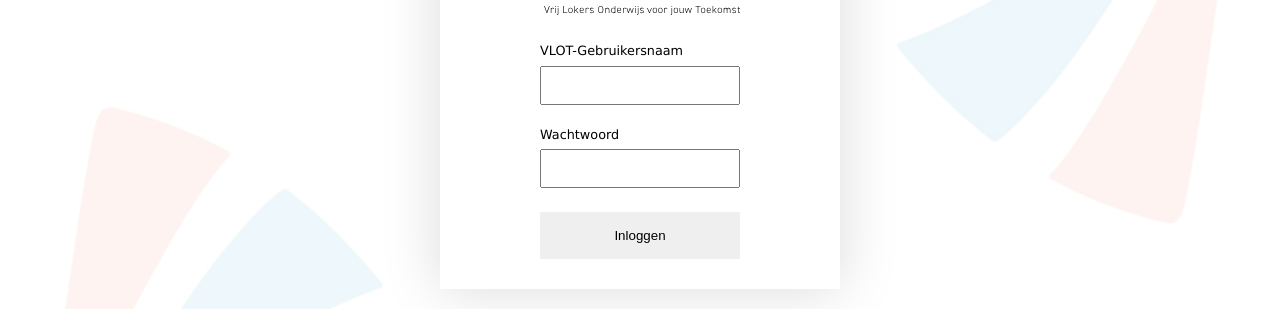
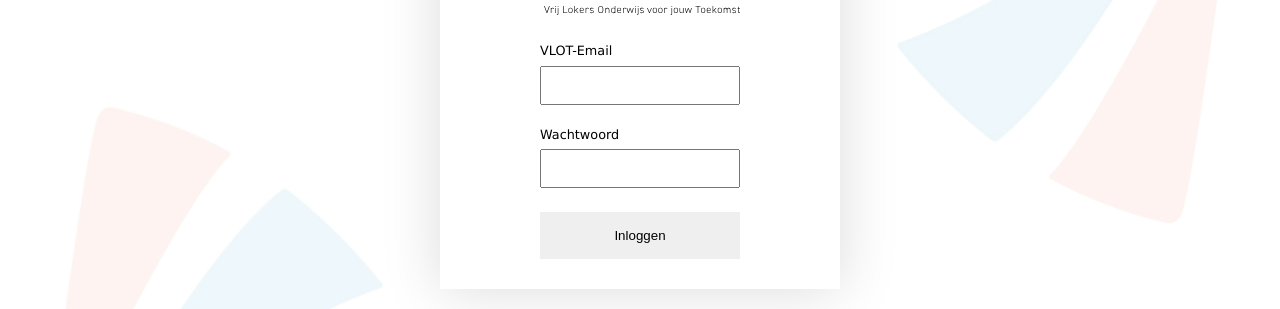
Before and after one commit to BjornVanHoorde/VLOT-taalportfolio, a React (Create React App) app in the folder app/: page /auth/login in a window 1280 px wide. Shown: the part 311-620 px from the top of the page. Built offline with nearby package versions, Linux system fonts and the light colour scheme.

Commit message:
✨ Login frontend

```diff
--- a/app/src/components/App/App.js
+++ b/app/src/components/App/App.js
@@ -4,6 +4,8 @@ import { AuthRoutes } from "../../core/routes";
 import OnBoardingLayout from "./Auth/OnBoardingLayout";
 import LoginScreen from "./Auth/login/LoginScreen";
 import Home from "./Screens/Home";
+import AuthContainer from "./Auth/AuthContainer";
+import AppLayout from "./AppLayout";
 
 const App = () => {
   return (
@@ -14,9 +16,19 @@ const App = () => {
           <Route path={AuthRoutes.Index} element={<OnBoardingLayout />}>
             <Route path={AuthRoutes.Login} element={<LoginScreen />} />
           </Route>
-          <Route path="/home" element={<Home />} />
-          {/* REST ROUTES */}
-          <Route path="*" element={<Navigate to={AuthRoutes.Login} />} />
+          {/* MAIN ROUTES */}
+          {/* From here on out you have te be logged in */}
+          <Route
+            element={
+              <AuthContainer>
+                <AppLayout />
+              </AuthContainer>
+            }
+          >
+            <Route path="/home" element={<Home />} />
+            {/* REST ROUTES */}
+            <Route path="*" element={<Navigate to={AuthRoutes.Login} />} />
+          </Route>
         </Routes>
       </AuthProvider>
     </>
--- a/app/src/components/App/Auth/login/LoginScreen.js
+++ b/app/src/components/App/Auth/login/LoginScreen.js
@@ -1,24 +1,74 @@
-import logo from '../../../../img/logo.svg'
+import useMutation from "../../../../core/hooks/useMutation";
+import logo from "../../../../img/logo.svg";
+import { useAuthContext } from "../AuthProvider";
+import useForm from "../../../../core/hooks/useForm";
+import * as yup from "yup";
+
+const schema = yup.object().shape({
+  email: yup.string().email().required(),
+  password: yup.string().required(),
+});
+
+const defaultData = {
+  email: "",
+  password: "",
+};
 
 const LoginScreen = () => {
-  return(
+  const { login } = useAuthContext();
+  const { isLoading, error, mutate } = useMutation();
+
+  const { values, errors, handleChange, handleSubmit } = useForm(schema, {
+    ...defaultData,
+  });
+
+  const handleData = (values) => {
+    mutate(`${process.env.REACT_APP_API_URL}/login`, {
+      method: "POST",
+      data: values,
+      onSuccess: (data) => {
+        login(data);
+      },
+    });
+  };
+
+  return (
     <div id="auth">
       <div id="auth-login">
-                <img src={logo} alt='logo'/>
-            <form className="auth-form">
-                <div className='form-item'>
-                    <label>VLOT-Gebruikersnaam</label>
-                    <input type={Text}></input>
+        <img src={logo} alt="logo" />
+        <form
+          className="auth-form"
+          onSubmit={handleSubmit(handleData)}
+          noValidate
+        >
+          {error && <div className="error">{error}</div>}
+          <div className="form-item">
+            <label>VLOT-Email</label>
+            <input
+              type="email"
+              name="email"
+              onChange={handleChange}
+              value={values.email}
+              error={errors.email}
+              disabled={isLoading}
+            ></input>
           </div>
-                <div className='form-item'>
+          <div className="form-item">
             <label>Wachtwoord</label>
-                    <input type='password'></input>
+            <input
+              type="password"
+              name="password"
+              onChange={handleChange}
+              value={values.password}
+              error={errors.password}
+              disabled={isLoading}
+            ></input>
           </div>
           <button type={SubmitEvent}>Inloggen</button>
         </form>
       </div>
     </div>
-)
+  );
 };
 
 export default LoginScreen;
--- a/app/src/components/App/Screens/Home.js
+++ b/app/src/components/App/Screens/Home.js
@@ -1,7 +1,17 @@
+import { useAuthContext } from "../Auth/AuthProvider";
 import StdSidebar from "../Shared/Generic/Sidebar/Sidebar";
 
 const Home = () => {
-  return <StdSidebar />;
+  const { logout } = useAuthContext();
+
+  return (
+    <>
+      <StdSidebar />;
+      <button color="danger" onClick={logout}>
+        logout
+      </button>
+    </>
+  );
 };
 
 export default Home;
```
Lines whose indentation alone changed are shown as unchanged.
